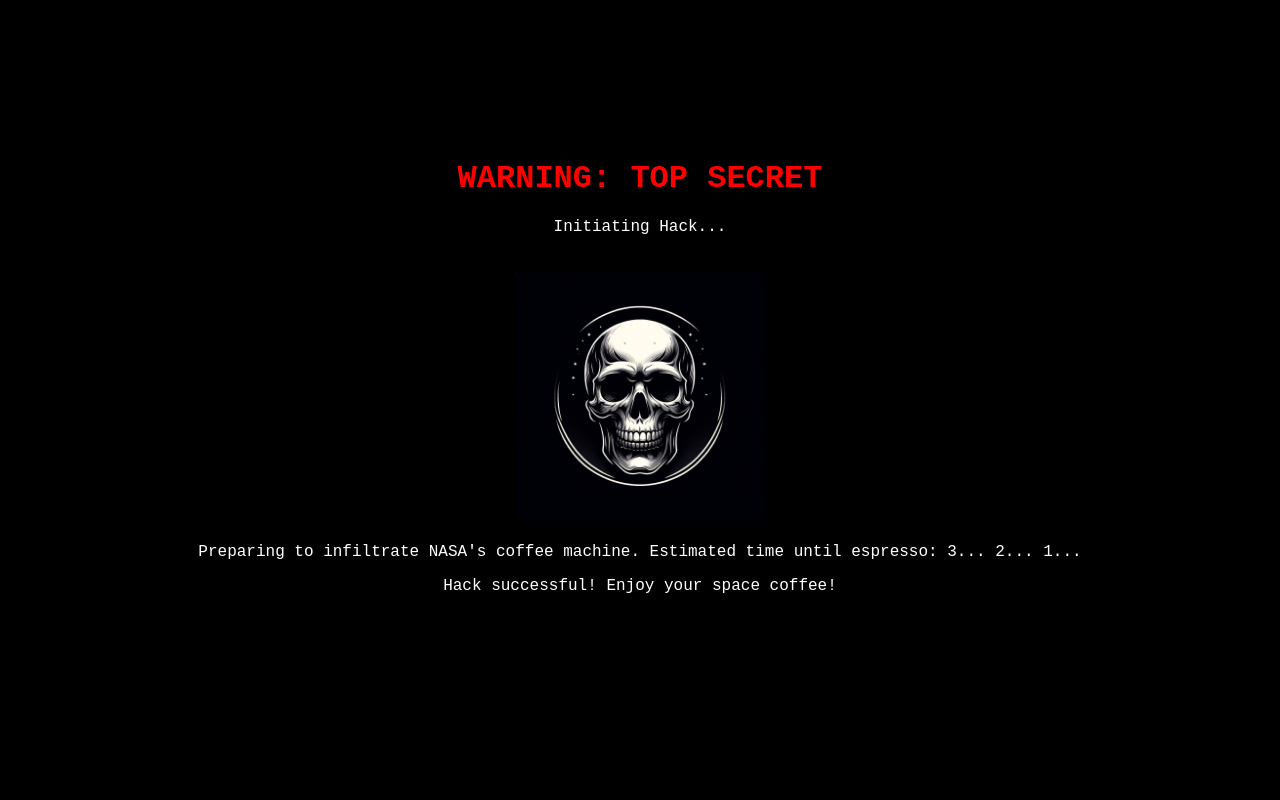
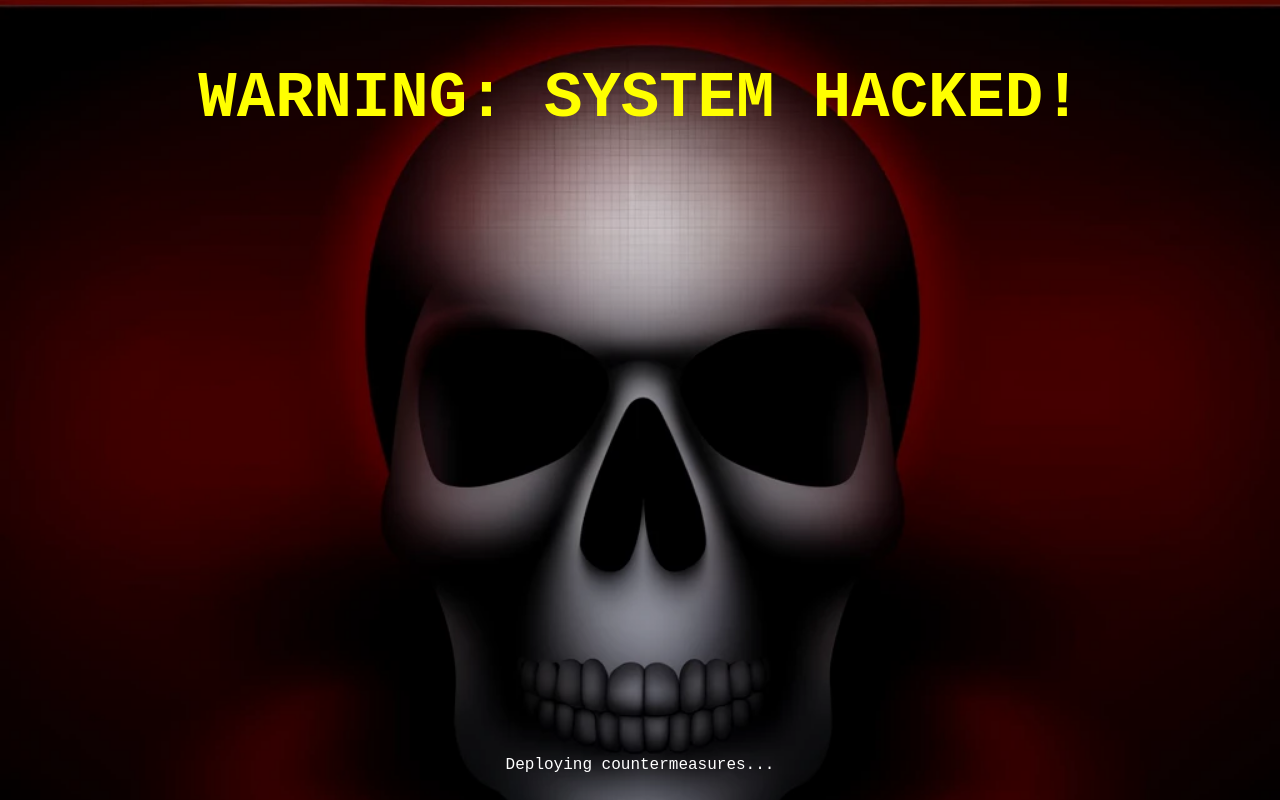
Before and after one commit to hrhouma/demogit-hacking-nasa, a plain HTML site: page index.html in a window 1280 px wide. Drawn offline with Linux system fonts and the light colour scheme.

Commit message:
version2 nasa hacked

```diff
--- a/index.html
+++ b/index.html
@@ -2,40 +2,45 @@
 <html lang="en">
 <head>
 <meta charset="UTF-8">
-<title>Hack NASA</title>
+<title>System Hacked!</title>
 <style>
     body {
-        background-color: black;
+        margin: 0; /* Remove default margin */
+        padding: 0; /* Remove default padding */
+        background-color: red; /* Intense red background */
         color: white;
         font-family: 'Courier New', Courier, monospace;
         text-align: center;
+        overflow: hidden; /* Prevents scrollbars */
     }
-    .blink {
+    .warning {
+        color: yellow; /* Bright yellow warning text */
+        font-size: 4em;
+        position: fixed; /* Keeps the text fixed at the top */
+        width: 100%; /* Full width */
+        top: 20px; /* Distance from the top */
+        left: 0; /* Align to the left */
         animation: blinker 1s linear infinite;
     }
     @keyframes blinker {
         50% { opacity: 0; }
     }
-    .warning {
-        color: red;
-        font-size: 2em;
-        margin-top: 20vh;
-    }
     img {
-        width: 250px;
-        height: auto;
-        margin-top: 20px;
+        width: 100vw; /* Set the skull to cover the entire viewport width */
+        position: fixed; /* Fixed position */
+        top: 50%; /* Center vertically */
+        left: 50%; /* Center horizontally */
+        transform: translate(-50%, -50%); /* Adjust for exact centering */
+        z-index: -1; /* Ensures text appears above the image */
     }
 </style>
 </head>
 <body>
-    <h1 class="warning blink">WARNING: TOP SECRET</h1>
-    <p>Initiating Hack...</p>
-    <img src="skull.png" alt="Skull Image">
-    <p>Preparing to infiltrate NASA's coffee machine. Estimated time until espresso: 3... 2... 1...</p>
+    <h1 class="warning">WARNING: SYSTEM HACKED!</h1>
+    <img src="large_menacing_skull.png" alt="Menacing Skull" />
     <script>
-        function initiateHack() {
-            const messages = ["Brewing...", "Adding secret ingredient...", "Hack successful! Enjoy your space coffee!"];
+        function initiateWarning() {
+            const messages = ["Critical breach detected...", "Securing data vaults...", "Deploying countermeasures..."];
             let index = 0;
             setInterval(() => {
                 if (index < messages.length) {
@@ -44,8 +49,8 @@
             }, 1000);
         }
 
-        window.onload = initiateHack;
+        window.onload = initiateWarning;
     </script>
-    <p id="status"></p>
+    <p id="status" style="position: fixed; bottom: 10px; width: 100%; text-align: center;"> </p>
 </body>
 </html>
```
Also changed, not shown: large_menacing_skull.png (added), skull.png (deleted).
